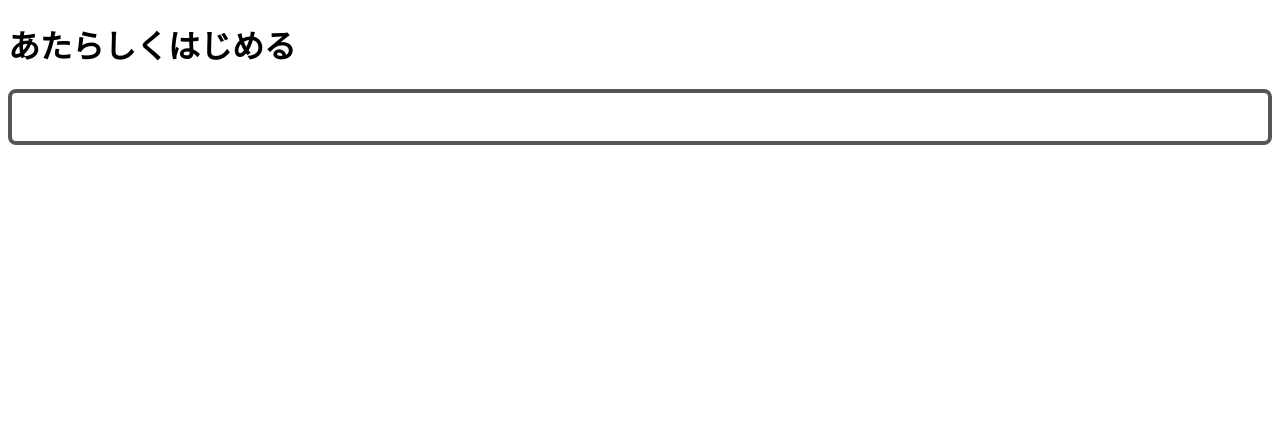
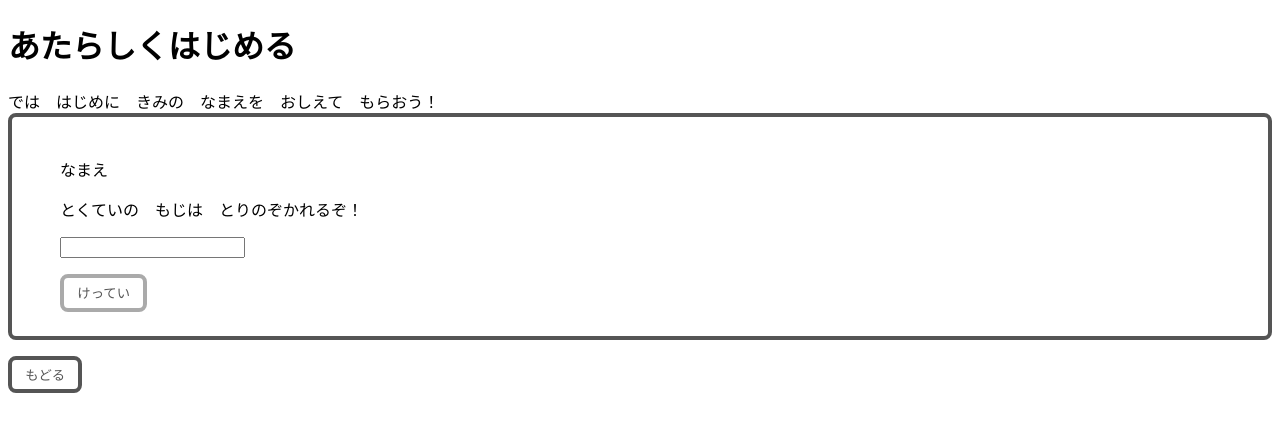
Before and after one commit to webdino/lyceum-pokemon, a Nuxt app: page /new in a window 1280 px wide. Shown: the top 432 px of the page. Built offline with nearby package versions, Linux system fonts and the light colour scheme.

Commit message:
バックエンド一部及びあたらしくはじめる画面の実装完了

```diff
--- /dev/null
+++ b/composables/registTrainer.js
@@ -0,0 +1,10 @@
+import { useFetch, useRuntimeConfig } from "#app";
+
+export default (postData) => {
+  const config = useRuntimeConfig();
+  const response = useFetch(`${config.backendOrigin}/api/trainer`, {
+    method: 'POST',
+    body: postData,
+  });
+  return response;
+};
--- a/express.js
+++ b/express.js
@@ -7,4 +7,4 @@ app.use(
 );
 app.use("/api", router);
 
-app.listen(process.env.BACKEND_PORT ?? 4000);
+app.listen(process.env.BACKEND_PORT ?? 3000);
--- a/nuxt.config.js
+++ b/nuxt.config.js
@@ -4,8 +4,8 @@ import { defineNuxtConfig } from "nuxt/config";
 export default defineNuxtConfig({
   css: ["animate.css"],
   runtimeConfig: {
-    region: "ap-northeast-1",
-    bucketName: "",
+    region: "ap-northeast-3",
+    bucketName: "km-sd05-pokemon",
     public: {
       backendOrigin: "http://localhost:3000",
     },
--- a/pages/index.vue
+++ b/pages/index.vue
@@ -1,10 +1,13 @@
-<script setup></script>
+<script setup>
+  const {data: trainers} = await useTrainers();
+  console.log(trainers);
+</script>
 
 <template>
   <div>
     <h1>ポケットモンスター</h1>
     <GamifyList>
-      <GamifyItem>
+      <GamifyItem v-show="trainers">
         <NuxtLink to="/trainer">つづきからはじめる</NuxtLink>
       </GamifyItem>
       <GamifyItem>
--- a/pages/new.vue
+++ b/pages/new.vue
@@ -1,9 +1,53 @@
-<script setup></script>
+<script setup>
+  const router = useRouter()
+  const newName = ref("");
+  const validNewName = computed(() => trimAvoidCharacters(newName.value));
+  async function registName() {
+    const postData = {"name": validNewName.value, "pokemons": []}
+    const {error} = await registTrainer(postData);
+    if (!error.value) {
+      router.push(`/trainer/${validNewName.value}`);
+    } else if (error.value.status==409) {
+      conflictOpen(true);
+      console.log(error);
+    } else if (error.value) {
+      return;
+    }
+  };
+  const { dialog, onOpen, onClose } = useDialog();
+  const { dialog: conflictDialog, onOpen: conflictOpen, onClose: conflictClose } = useDialog();
+</script>
 
 <template>
   <div>
     <h1>あたらしくはじめる</h1>
-    <form @submit.prevent></form>
+    では　はじめに　きみの　なまえを　おしえて　もらおう！
+    <form @submit.prevent>
+      <p>なまえ</p>
+      <p>
+        とくていの　もじは　とりのぞかれるぞ！
+      </p>
+      <input v-model="newName" type="text" @keydown.enter="onOpen(true)">
+      <gamify-button :disabled="validNewName.length==0" @click="onOpen(true)">けってい</gamify-button>
+    </form>
+    <gamify-dialog v-if="dialog" id="newName" title="かくにん" :description="`ふむ...　きみは　${validNewName}　と　いうんだな！`" @close="onClose">
+      <gamify-list :border="false" direction="horizon">
+        <gamify-item>
+          <gamify-button @click="onClose">いいえ</gamify-button>
+        </gamify-item>
+        <gamify-item>
+          <gamify-button @click="registName">はい</gamify-button>
+        </gamify-item>
+      </gamify-list>
+    </gamify-dialog>
+    <gamify-dialog v-if="conflictDialog" id="conflict" title="けいこく" description="おなじ　なまえ　の　データ　が　あるぞ！" @close="conflictClose">
+      <gamify-item>
+        <gamify-button @click="conflictClose">もどる</gamify-button>
+      </gamify-item>
+    </gamify-dialog>
+    <p>
+    <gamify-button @click="()=>{$router.push('/')}">もどる</gamify-button>
+    </p>
   </div>
 </template>
 
--- /dev/null
+++ b/pages/trainer/[name]/index.vue
@@ -0,0 +1,8 @@
+<script setup></script>
+
+<template>
+    <div>
+      <h1>トレーナー情報</h1>
+      <img src="/avatar.png">
+    </div>
+  </template>
--- /dev/null
+++ b/pages/trainer/index.vue
@@ -0,0 +1,40 @@
+<script setup>
+    const {data: trainers} = await useTrainers();
+    console.log(trainers)
+</script>
+
+<template>
+  <div>
+    <h1>つづきからはじめる</h1>
+    <form @submit.prevent>
+        <gamify-item v-for="trainer in trainers" :key="trainer.name">
+            <NuxtLink to="/">{{ trainer }}</NuxtLink>
+        </gamify-item>
+    </form>
+    <p>
+    <gamify-button @click="()=>{$router.push('/')}">もどる</gamify-button>
+    </p>
+  </div>
+</template>
+
+<style scoped>
+form {
+  border-radius: 0.5rem;
+  border: solid 4px #555;
+  padding: 1.5rem 3rem;
+}
+
+form > :not(:last-child) {
+  display: block;
+  margin-bottom: 1rem;
+}
+
+.item > label,
+.item > span {
+  display: block;
+  margin-bottom: 0.25rem;
+}
+.item > span {
+  font-size: 0.875rem;
+}
+</style>
```
